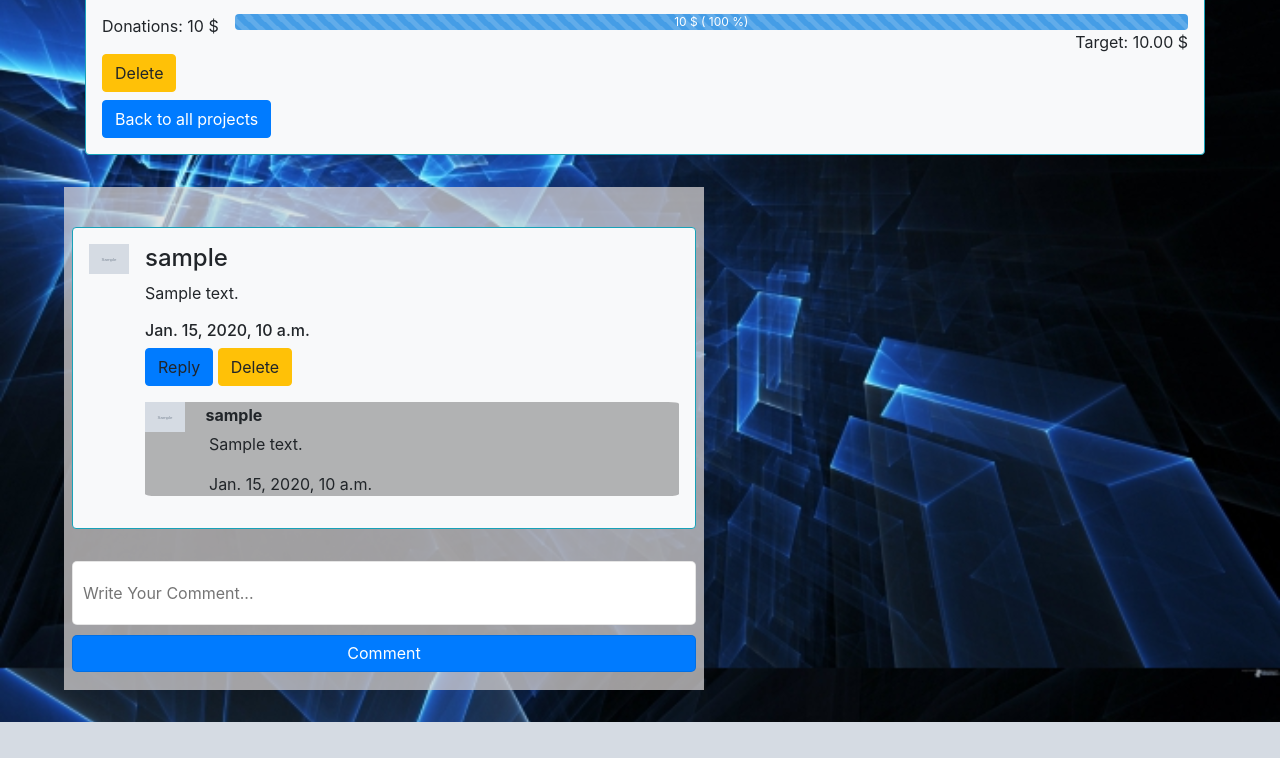
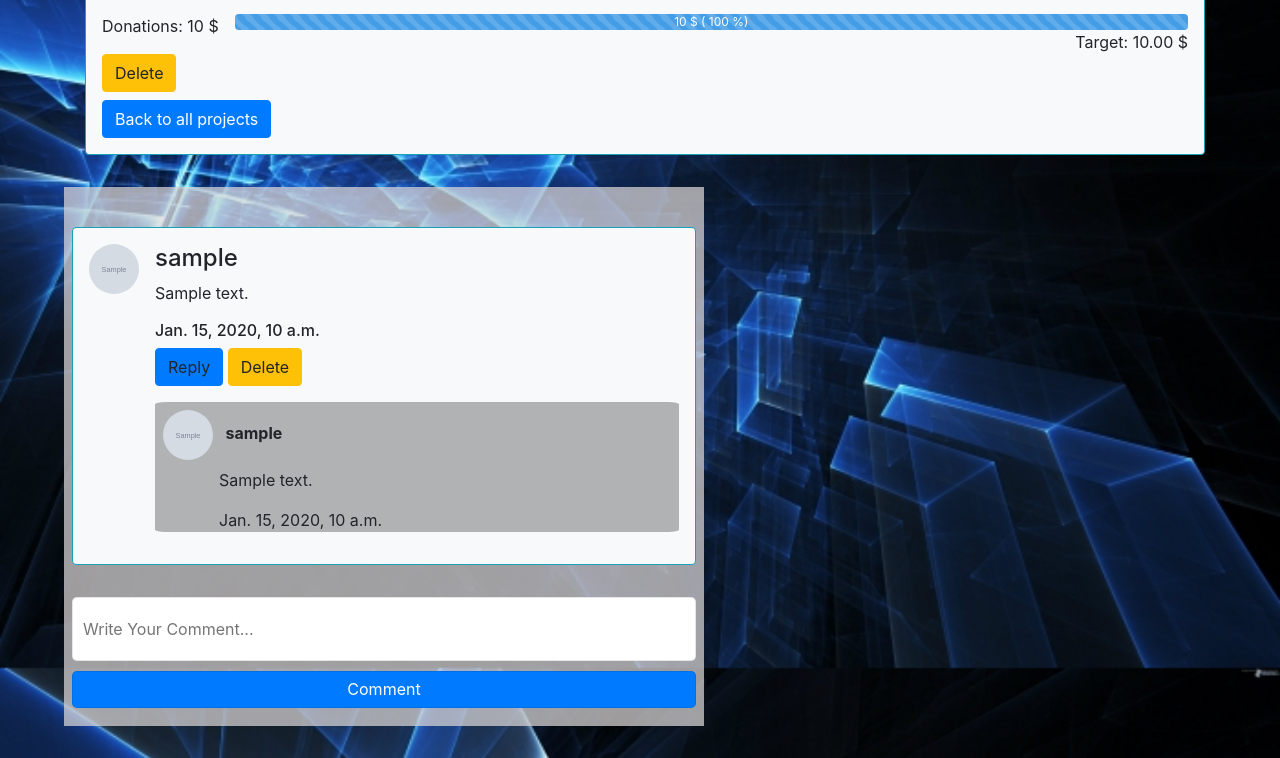
Before and after one commit to rehabayman/Crowd-Funding-System, a Django app: page /projects/00000000-0000-0000-0000-000000000001 in a window 1280 px wide. Shown: the part 1252-2010 px from the top of the page. Before the commit the page ends 1974 px from the top, so only its background shows below. Run offline with Django 3.2, Linux system fonts and the light colour scheme; a user stored in the database is signed in; tables that the repository leaves empty hold one stand-in row (values such as "Sample post"); grey boxes marked "Sample" are stand-in pictures; parts of the project's set-up code (start-up, migrations or seed data) failed here and were passed over; some libraries are stand-ins or nearby versions.

Commit message:
fixing reset password bug & editing profile pic style

```diff
--- a/crowd_funding_system/crowd_funding_system/settings.py
+++ b/crowd_funding_system/crowd_funding_system/settings.py
@@ -172,7 +172,7 @@ AUTHENTICATION_BACKENDS = (
 )
 
 SITE_ID = 1
-
+CURRENT_DOMAIN_NAME='localhost:8000'
 LOGIN_REDIRECT_URL= '/'
 
 SOCIALACCOUNT_PROVIDERS = {
--- a/crowd_funding_system/projects/models.py
+++ b/crowd_funding_system/projects/models.py
@@ -51,6 +51,10 @@ class Category(models.Model):
 
     def __str__(self):
         return self.category_name
+
+    class Meta:
+        verbose_name = 'Project Category'
+        verbose_name_plural = 'Project Categories'
 
 class Project_Tags(models.Model):
     id = models.UUIDField(primary_key=True, default=uuid.uuid4, editable=False)
--- a/crowd_funding_system/projects/templates/projects/project_details.html
+++ b/crowd_funding_system/projects/templates/projects/project_details.html
@@ -114,7 +114,7 @@
             {% for comment in comments %}
             <div class="media container mx-auto border border-info rounded bg-light p-3 comment">
                 <div class="media-left media-top">
-                    <img src="/media/{{comment.user.profile_pic}}" class="media-object" style="width:40px; margin-right: 1rem;">
+                    <img src="/media/{{comment.user.profile_pic}}" class="media-object" style="width:50px; height:50px; margin-right: 1rem; border-radius: 50%;">
                 </div>
                 <div class="media-body">
                     <h4 class="media-heading">{{comment.user.username}}</h4>
@@ -138,7 +138,7 @@
                     <div class="rep">
                         {% for reply in comment.replies %}
                             <div class="media-left media-top">
-                                <img src="/media/{{reply.user.profile_pic}}" class="media-object" style="width:40px; margin-right: 1rem;">
+                                <img src="/media/{{reply.user.profile_pic}}" class="media-object" style="width:50px; height:50px; margin: 0.5rem; border-radius: 50%;">
                                 <h6 class="media-heading" style="display: inline;"><strong>{{reply.user.username}}</strong></h6>
                             </div>
                             <div style="margin-left: 4rem;" class="media-body">
--- a/crowd_funding_system/users/static/users/show_profile.css
+++ b/crowd_funding_system/users/static/users/show_profile.css
@@ -23,11 +23,11 @@
 }
 
 .img-container {
-    background: #C39797;
     height: 260px;
     width: 260px;
     margin-top: 5rem;
     overflow: hidden;
+    border-radius: 50%;
 }
 .img-container img {
     width: 260px;
--- a/crowd_funding_system/users/templates/users/password_reset_email.html
+++ b/crowd_funding_system/users/templates/users/password_reset_email.html
@@ -3,7 +3,7 @@ Hello {{ user }},
 To initiate the password reset process for your CFS Account,
 click the link below:
 
-{{ protocol }}://{{ domain }}{% url 'users:password_reset_confirm' uidb64=uid token=token %}
+{{ protocol }}://{{ c_url }}{% url 'users:password_reset_confirm' uidb64=uid token=token %}
 
 If clicking the link above doesn't work, please copy and paste the URL in a new browser
 window instead.
--- a/crowd_funding_system/users/urls.py
+++ b/crowd_funding_system/users/urls.py
@@ -3,6 +3,7 @@ from django.contrib.auth import views as auth_views
 from .views import register_user, login_user, logout_user, activate_user
 from .views import ProfileUpdate, UserDelete, test_home, show, show_projects, show_donations
 from django.urls import path, reverse_lazy
+from django.conf import settings
 
 app_name="users"
 urlpatterns=[
@@ -23,7 +24,8 @@ urlpatterns=[
         template_name= './users/password_reset_form.html',
         success_url=reverse_lazy('users:password_reset_done'),
         subject_template_name='./users/password_reset_subject.txt',
-        email_template_name="./users/password_reset_email.html"),
+        email_template_name="./users/password_reset_email.html",
+        extra_email_context= { 'c_url': getattr(settings, 'CURRENT_DOMAIN_NAME', None) } ),
         name='password_reset'),
     path('password_reset/done/', auth_views.PasswordResetDoneView.as_view(
         template_name= './users/password_reset_done.html'),
--- a/crowd_funding_system/users/views.py
+++ b/crowd_funding_system/users/views.py
@@ -43,7 +43,7 @@ def register_user(request):
             email = user.email
             token = user.get_activation_token()
 
-            url_to_activate = "/users/activate/" + token + "/" + str(user.id)
+            url_to_activate = request.build_absolute_uri('/') + "users/activate/" + token + "/" + str(user.id)
             message = "Please activate your email with the next url "  + url_to_activate
             send_mail(
                 'Account activation mail',
```
